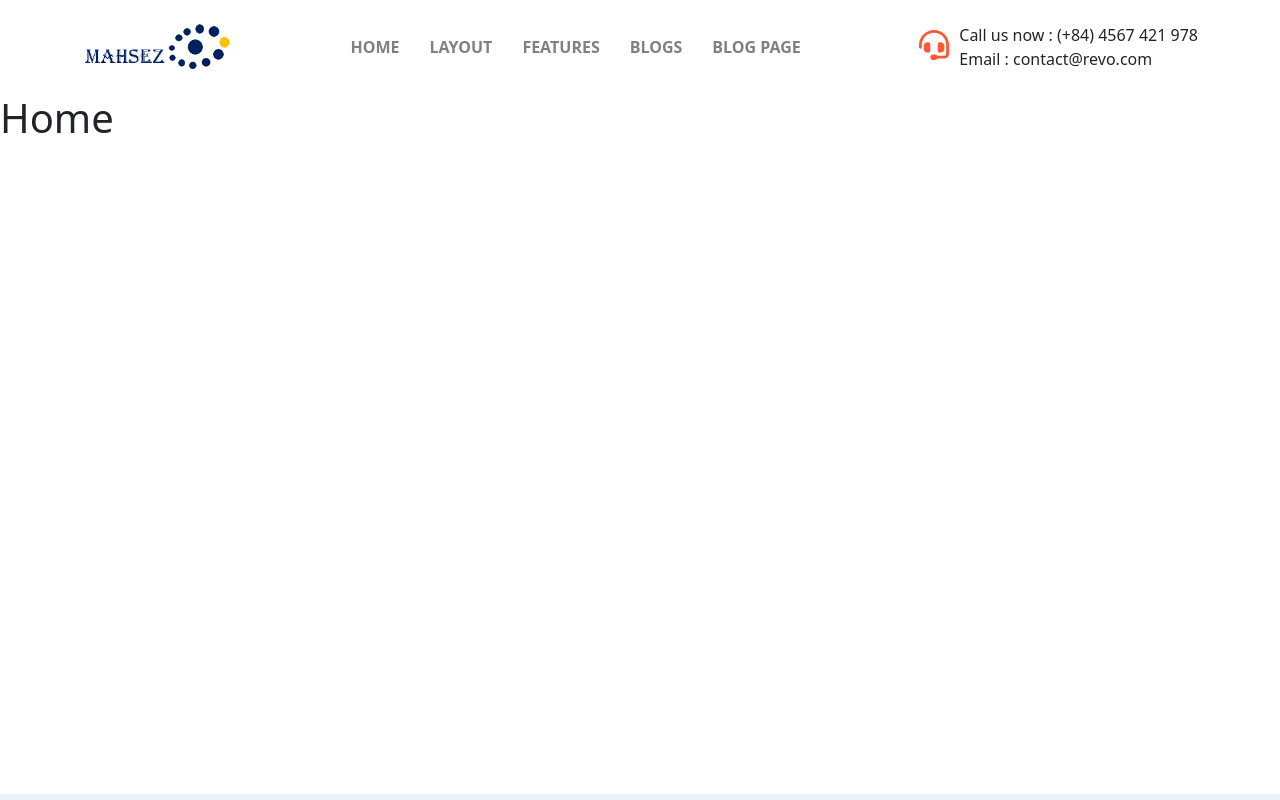
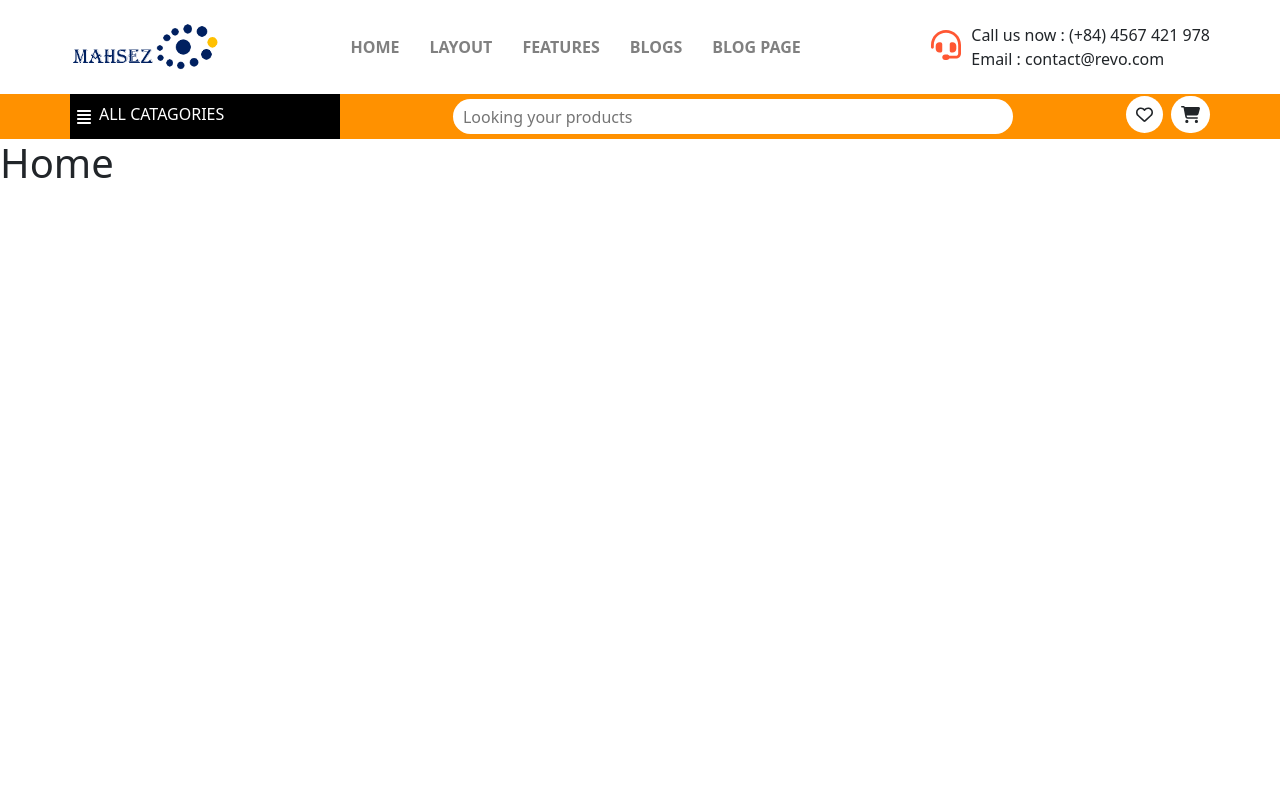
Before and after one commit to abdullahalmasudpersonal/believershops_client, a React (Create React App) app: page / in a window 1280 px wide. Shown: the top 800 px of the page. Built offline with nearby package versions, Linux system fonts and the light colour scheme.

Commit message:
header second part create

```diff
--- a/src/Pages/Shared/Header/Header.css
+++ b/src/Pages/Shared/Header/Header.css
@@ -1,16 +1,12 @@
 /* ---------- Header Part 1 -------------- */
 
-.header-shadow{
+.header-shadow {
     transition: .4s;
     background-color: rgb(244, 250, 255);
     box-shadow: rgba(17, 17, 26, 0.1) 0px 1px 0px;
+    padding: 0;
 }
 
-.masud{
-    display: flex;
-    align-items: center;
-    justify-content: space-around;
-}
 .header-p1-ul {
     display: flex;
 }
@@ -20,3 +16,53 @@
     font-weight: bold;
     color: gray;
 }
+
+/* ----------- header part 2 ------------- */
+.header-part2 {
+    background-color: rgb(255, 145, 0);
+}
+
+.header-part2-dev {
+    display: flex;
+    justify-content: space-between;
+    align-items: center;
+    padding: 0;
+}
+
+.header2-catagories {
+    background-color: black;
+    padding: 7px;
+    display: flex;
+    align-items: center;
+    color: white;
+    width: 270px;
+}
+
+.search-ber {
+    border-radius: 50px;
+    height: 35px;
+    width: 70vh;
+    border: none;
+}
+
+.search input {
+    padding: 10px;
+}
+
+.search-ber:hover {}
+
+.shopping-cart {
+    border-radius: 50px;
+    background-color: rgb(255, 255, 255);
+    padding: 10px;
+    font-size: 17px;
+}
+
+.shopping-cart:hover {
+    cursor: pointer;
+    color: rgb(255, 136, 0);
+    -webkit-box-shadow: 0px 1px 11px 3px rgba(255, 252, 255, 1);
+    -moz-box-shadow: 0px 1px 11px 3px rgba(255, 252, 255, 1);
+    box-shadow: 0px 1px 11px 3px rgba(255, 252, 255, 1);
+    transition: .4s;
+}
--- a/src/Pages/Shared/Header/Header.js
+++ b/src/Pages/Shared/Header/Header.js
@@ -2,15 +2,16 @@ import React, { useState } from 'react';
 import './Header.css';
 import logo from '../../../img/mahsez.png';
 import { FontAwesomeIcon } from '@fortawesome/react-fontawesome';
-import { faHeadset } from '@fortawesome/free-solid-svg-icons';
+import { faAlignJustify, faHeadset, faShoppingCart, } from '@fortawesome/free-solid-svg-icons';
+import { faHeart } from '@fortawesome/free-regular-svg-icons';
 
 const Header = () => {
     const [shadow, setShadow] = useState(false)
-    const changeShadow = () =>{
-        if(window.scrollY >= 50){
+    const changeShadow = () => {
+        if (window.scrollY >= 80) {
             setShadow(true)
         }
-        else{
+        else {
             setShadow(false)
         }
     }
@@ -21,8 +22,8 @@ const Header = () => {
         <>
             {/* ---------Part 1 ----------- */}
 
-            <div className={shadow ? 'sticky-top  header-shadow': 'sticky-top'} style={{ padding: '20px 0px' }}>
-                <div className='container  d-flex justify-content-between align-items-center'>
+            <div className={shadow ? 'sticky-top  header-shadow' : ''} style={{ padding: '20px 0px' }}>
+                <div className='container  d-flex justify-content-between align-items-center p-0'>
                     <div>
                         <img width='150px' src={logo} alt='' />
                     </div>
@@ -49,14 +50,27 @@ const Header = () => {
                 </div>
             </div>
 
+            {/* ---------Part 2 ----------- */}
 
+            <div className='header-part2'>
+                <div className='container header-part2-dev'>
 
+                    <div className='header2-catagories'>
+                        <FontAwesomeIcon icon={faAlignJustify} />
+                        <h6 className='ms-2 mt-1'>ALL CATAGORIES</h6>
+                    </div>
 
+                    <div className='search'>
+                        <input className='search-ber' placeholder='Looking your products' type='search' />
+                    </div>
 
+                    <div >
+                        <FontAwesomeIcon className='shopping-cart me-2' icon={faHeart} />
 
-
-
-            {/* ---------Part 2 ----------- */}
+                        <FontAwesomeIcon className='shopping-cart' icon={faShoppingCart} />
+                    </div>
+                </div>
+            </div>
         </>
     );
 };
```
Also changed, not shown: src/Pages/Home/Banner/Banner.css (added), src/Pages/Home/Banner/Banner.js (added).
